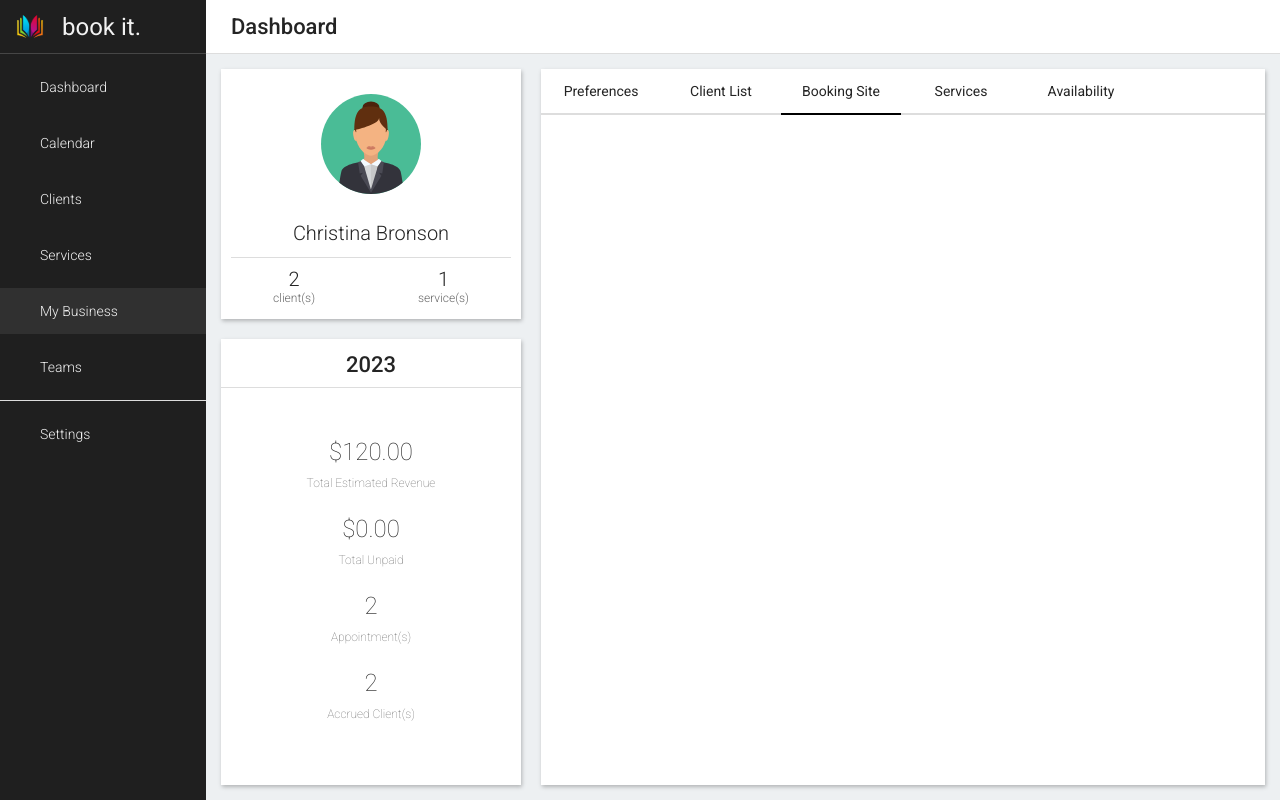
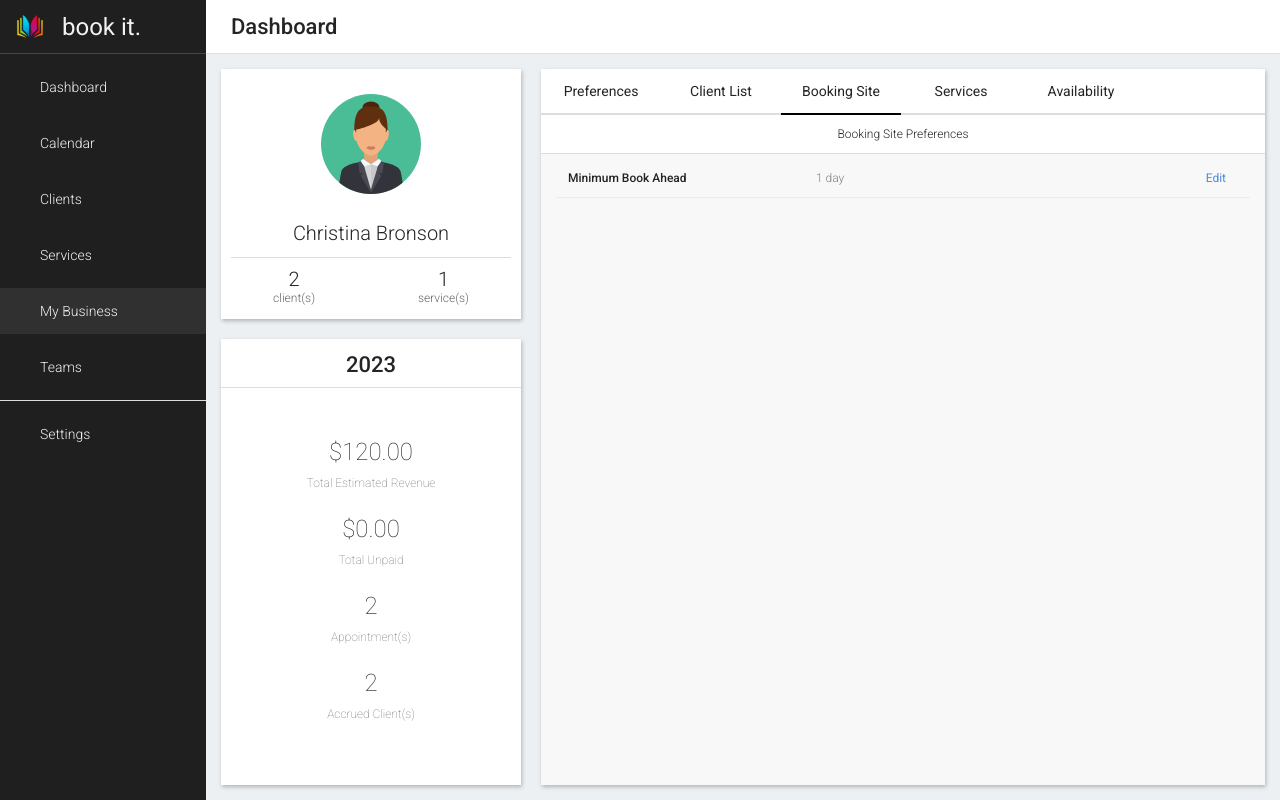
Before and after one commit to ryanhartwig/bookeasy, a Next.js app in the folder next/: page /business in a window 1280 px wide. Both pictures are taken after a click on the element "Booking Site". Built offline with nearby package versions, Linux system fonts and the light colour scheme.

Commit message:
Add formatTimePeriod helper function and use to format time periods in Booking Site prefs

```diff
--- a/next/src/app/business/settings.tsx
+++ b/next/src/app/business/settings.tsx
@@ -2,6 +2,7 @@
 
 import { Tabs } from "@/components/UI/Tabs/Tabs";
 import { sample_businesses } from "@/utility/sample_data/sample_businesses";
+import { sample_business_prefs } from "@/utility/sample_data/sample_business_prefs";
 import { sample_clients } from "@/utility/sample_data/sample_clients";
 import { sample_user } from "@/utility/sample_data/sample_user";
 import { useState } from "react";
@@ -19,7 +20,7 @@ export const Settings: React.FC = () => {
   const tabComponents = [
     <Prefs key={Prefs.name} business={sample_businesses.find(b => b.id === sample_user.own_business_id)!} />,
     <ClientList clients={sample_clients.filter(c => c.business_id === sample_user.own_business_id)} key={ClientList.name} />,
-    <BookingSitePrefs key={BookingSitePrefs.name} />,
+    <BookingSitePrefs key={BookingSitePrefs.name} business_prefs={sample_business_prefs.find(pref => pref.business_id === sample_user.own_business_id)!} />,
     <Services key={Services.name} />,
     <Availability key={Availability.name} />
   ];
--- a/next/src/app/business/tabs/BookingSitePrefs.tsx
+++ b/next/src/app/business/tabs/BookingSitePrefs.tsx
@@ -1,10 +1,26 @@
+import { Setting } from '@/components/UI/Setting/Setting';
 import styles from './tabs.module.scss';
 
-export const BookingSitePrefs = () => {
+import { sample_business_prefs } from '@/utility/sample_data/sample_business_prefs';
+import { BusinessPrefs } from '@/types/BusinessPrefs';
+import { formatTimePeriod } from '@/utility/functions/formatTimePeriod';
+
+interface BookingSitePrefsProps {
+  business_prefs: BusinessPrefs,
+}
+
+export const BookingSitePrefs: React.FC<BookingSitePrefsProps> = ({business_prefs}) => {
 
   return (
-    <div>
-
+    <div className={styles.BookingSitePrefs}>
+      <div className={styles.header}>
+        <p>Booking Site Preferences</p>
+      </div>
+      <div className={styles.settings}>
+        <Setting label="Minimum Book Ahead">
+          <p>{business_prefs.min_booking_notice ? formatTimePeriod(business_prefs.min_booking_notice) : 'None'}</p>
+        </Setting>
+      </div>
     </div>
   )
 }
--- a/next/src/app/business/tabs/tabs.module.scss
+++ b/next/src/app/business/tabs/tabs.module.scss
@@ -48,8 +48,6 @@
 
   font-size: 12px;
   font-weight: 300;
-
-  margin-bottom: 6px;
 }
 
 .client {
@@ -94,3 +92,11 @@
   }
 
 }
+
+.BookingSitePrefs {
+  height: 100%;
+  width: 100%;
+
+  display: flex;
+  flex-direction: column;
+}
--- /dev/null
+++ b/next/src/utility/functions/formatTimePeriod.ts
@@ -0,0 +1,17 @@
+const pluralize = (str: string, data: number) => {
+  return `${str}${data !== 1 ? 's' : ''}`;
+}
+
+export const formatTimePeriod = (ms: number) => {
+  const seconds = Number((ms / 1000).toFixed(0));
+  const minutes = Number((ms / 1000 / 60).toFixed(0));
+  const hours = Number((ms / 1000 / 60 / 60).toFixed(0));
+  const days = Number((ms / 1000 / 60 / 60 / 24).toFixed(0));
+  const months = Number((ms / 1000 / 60 / 60 / 24 / 30).toFixed(0));
+
+  return seconds < 60 ? `${seconds} ${pluralize('second', seconds)}`
+    : minutes < 60 ? `${minutes} ${pluralize('minute', minutes)}`
+    : hours < 24 ? `${hours} ${pluralize('hour', hours)}`
+    : days < 30 ? `${days} ${pluralize('day', days)}`
+    : `${months} ${pluralize('month', months)}`
+}
```
